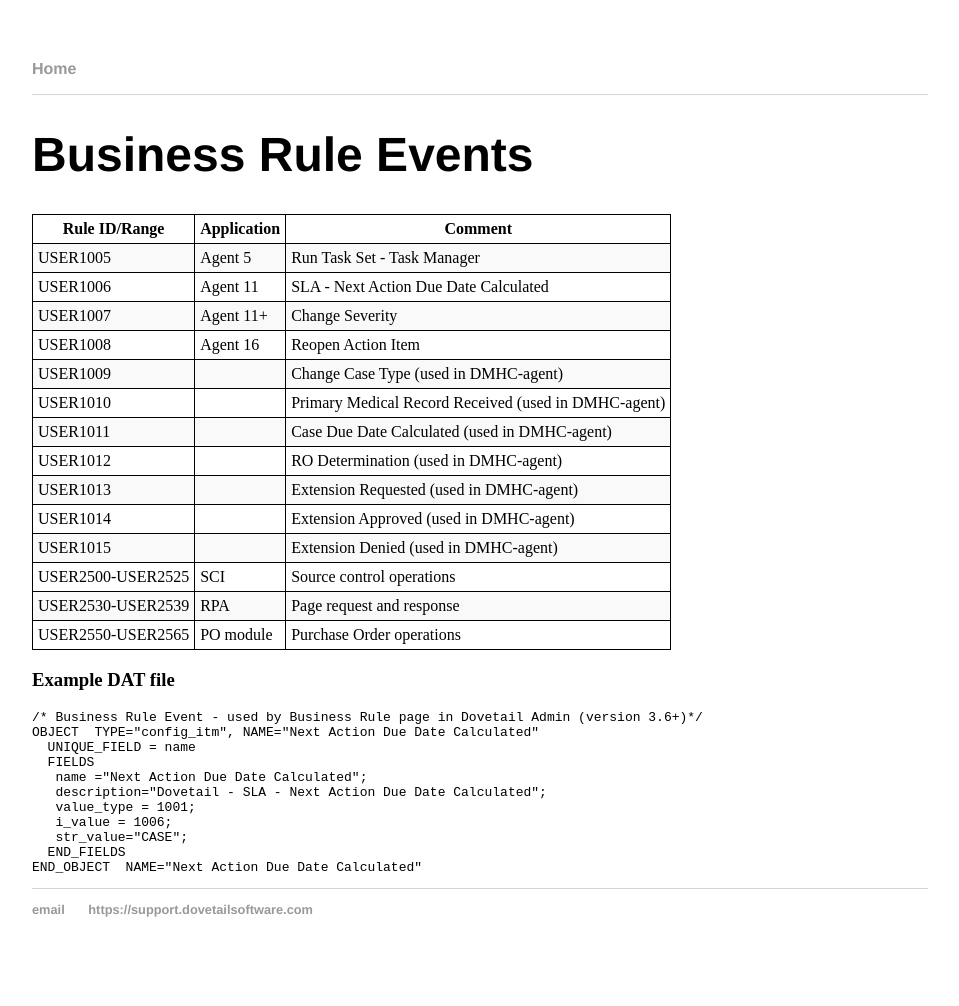
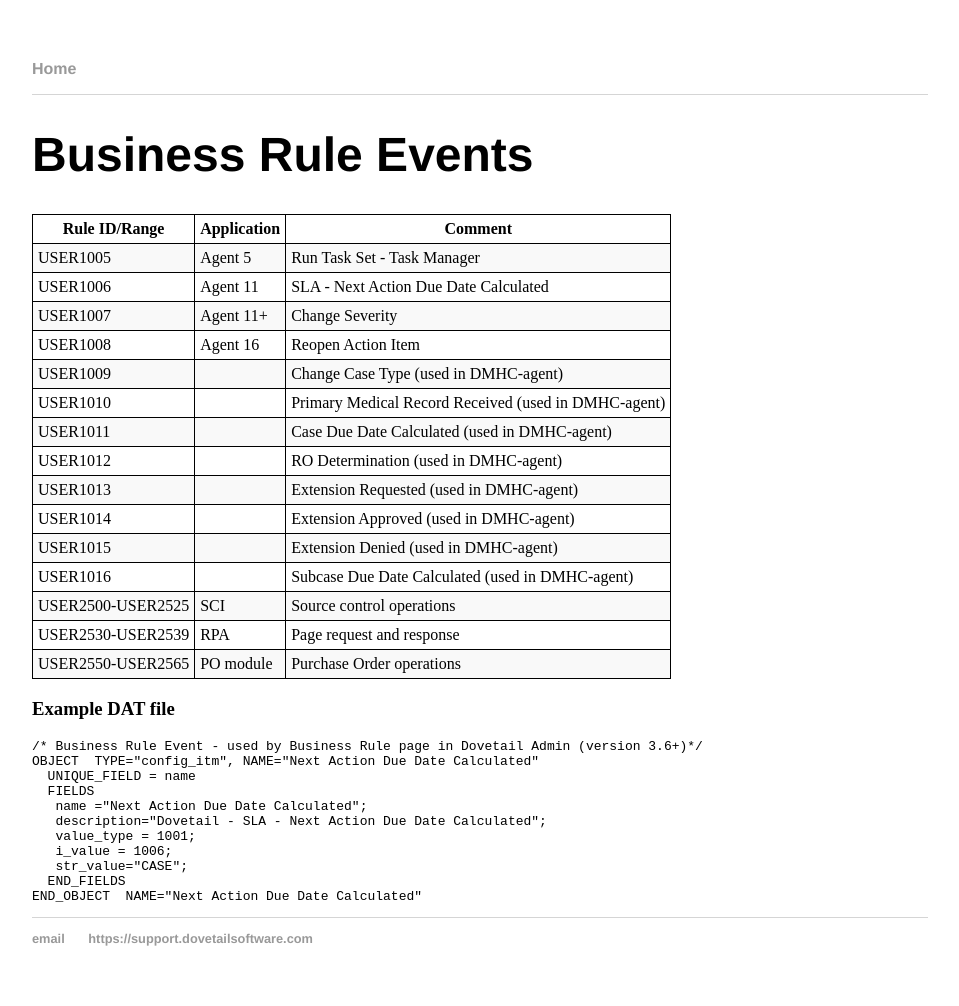
Before and after one commit to DovetailSoftware/dovetail-defined, a Jekyll site: the page built from pages/business-rule-events.md, in a window 1280 px wide. Shown: the whole page, without its empty margins (160-1119 px from the left). Built offline with Jekyll 4.4.1, drawn with Linux system fonts in a browser that asks for light colours; before the commit the page ends 977 px from its top, so only the background shows below that.

Commit message:
Add business rule event for subcase due date calculation

```diff
--- a/pages/business-rule-events.md
+++ b/pages/business-rule-events.md
@@ -19,6 +19,7 @@
 | USER1013 | | Extension Requested (used in DMHC-agent)
 | USER1014 | | Extension Approved (used in DMHC-agent)
 | USER1015 | | Extension Denied (used in DMHC-agent)
+| USER1016 | | Subcase Due Date Calculated (used in DMHC-agent)
 | USER2500-USER2525 | SCI  | Source control operations|
 | USER2530-USER2539 | RPA  | Page request and response|
 | USER2550-USER2565| PO module  | Purchase Order operations|
```
